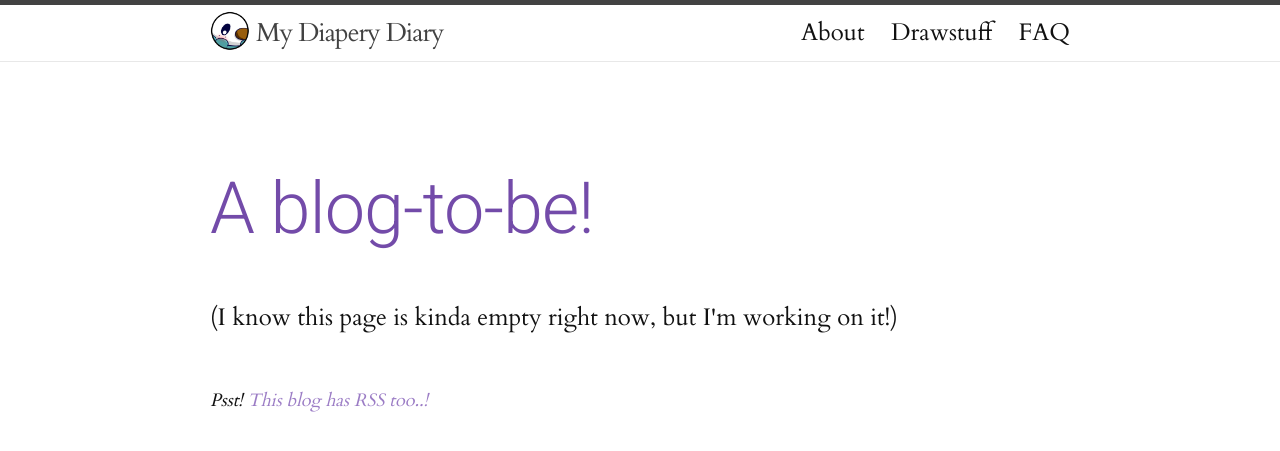
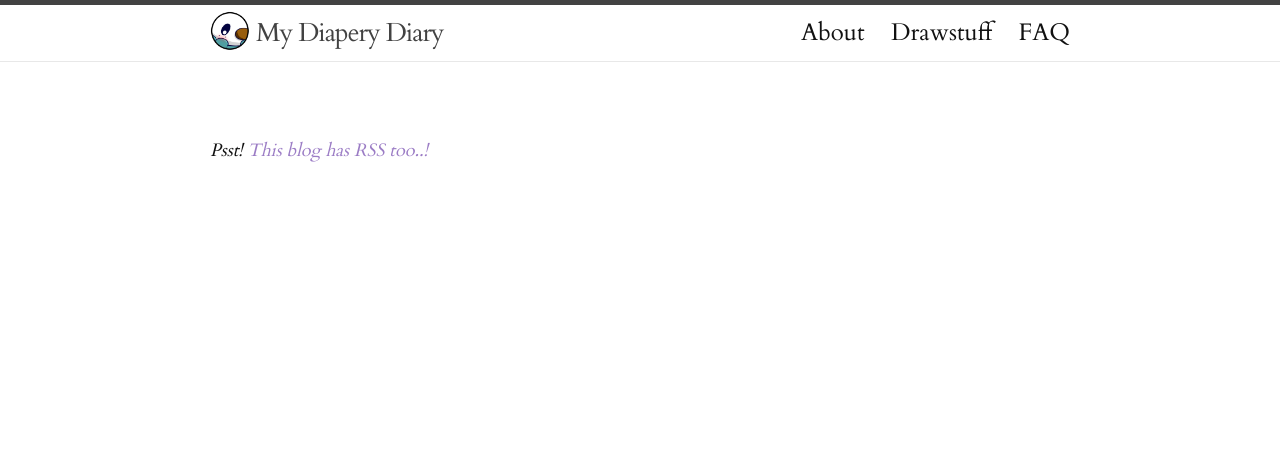
Before and after one commit to Crinklewott/diape.red, a Jekyll site: the page built from index.html, in a window 1280 px wide. Shown: the top 451 px of the page. Built offline with Jekyll 4.4.1, drawn with Linux system fonts in a browser that asks for light colours.

Commit message:
Remove apologetic part of index.html about not having any posts

```diff
--- a/index.html
+++ b/index.html
@@ -3,16 +3,6 @@ layout: default
 ---
 
 <div class="home">
-  <article class="post">
-    <header class="post-header">
-      <a href="{{ page.permalink }}"><h1 class="post-title">A blog-to-be!</h1></a>
-    </header>
-
-    <div class="post-content">
-      (I know this page is kinda empty right now, but I'm working on it!)
-    </div>
-  </article>
-
   <ul class="post-list">
     {% for post in site.posts %}
       <li>
```
